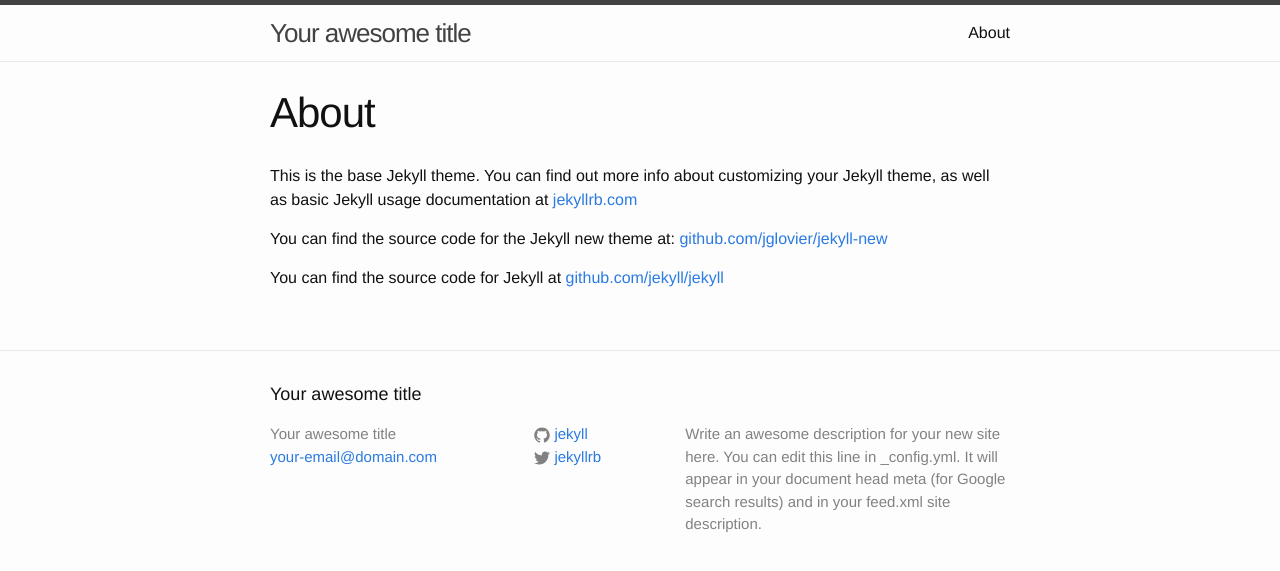
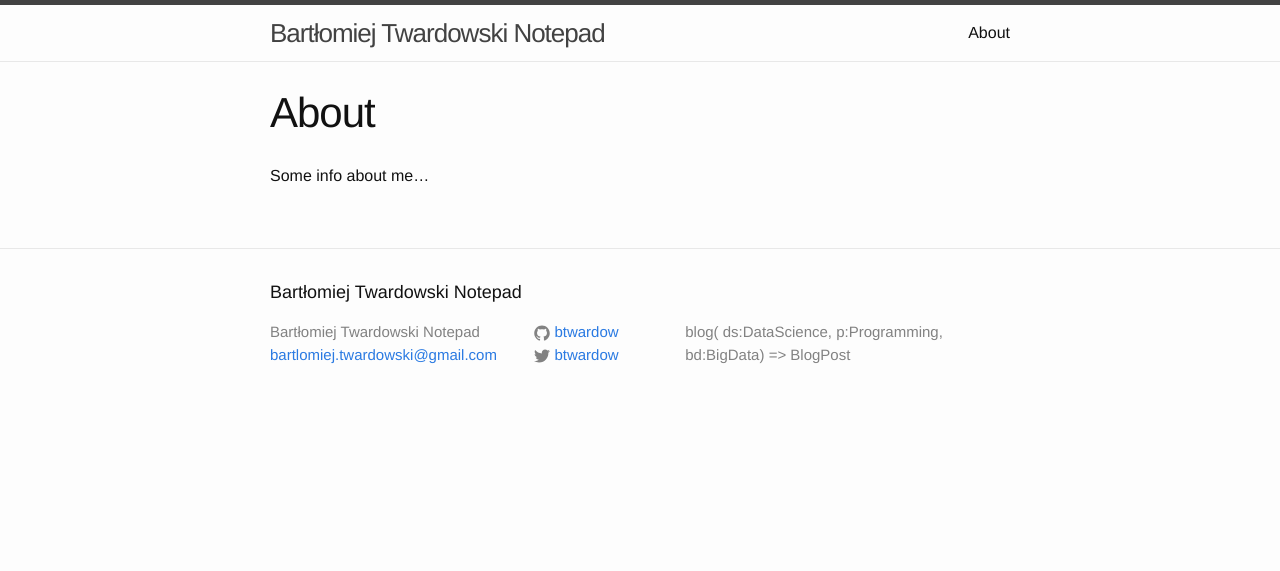
Before and after one commit to btwardow/btwardow.github.io, a Jekyll site: the page built from about.md, in a window 1280 px wide. Shown: the top 571 px of the page. Built offline with Jekyll 4.4.1, drawn with Linux system fonts in a browser that asks for light colours.

```diff
--- a/_config.yml
+++ b/_config.yml
@@ -1,14 +1,12 @@
 # Site settings
-title: Your awesome title
-email: your-email@domain.com
+title: Bartłomiej Twardowski Notepad
+email: bartlomiej.twardowski@gmail.com
 description: > # this means to ignore newlines until "baseurl:"
-  Write an awesome description for your new site here. You can edit this
-  line in _config.yml. It will appear in your document head meta (for
-  Google search results) and in your feed.xml site description.
+
 baseurl: "" # the subpath of your site, e.g. /blog/
-url: "http://yourdomain.com" # the base hostname & protocol for your site
-twitter_username: jekyllrb
-github_username:  jekyll
+url: "http://btwardowsk.github.io" # the base hostname & protocol for your site
+twitter_username: btwardow
+github_username: btwardow
 
 # Build settings
 markdown: kramdown
--- a/_includes/footer.html
+++ b/_includes/footer.html
@@ -46,7 +46,13 @@
       </div>
 
       <div class="footer-col  footer-col-3">
-        <p class="text">{{ site.description }}</p>
+        <p class="text">
+blog(
+  ds:DataScience,
+  p:Programming,
+  bd:BigData)
+     => BlogPost
+        </p>
       </div>
     </div>
 
--- a/about.md
+++ b/about.md
@@ -4,8 +4,4 @@ title: About
 permalink: /about/
 ---
 
-This is the base Jekyll theme. You can find out more info about customizing your Jekyll theme, as well as basic Jekyll usage documentation at [jekyllrb.com](http://jekyllrb.com/)
-
-You can find the source code for the Jekyll new theme at: [github.com/jglovier/jekyll-new](https://github.com/jglovier/jekyll-new)
-
-You can find the source code for Jekyll at [github.com/jekyll/jekyll](https://github.com/jekyll/jekyll)
+Some info about me...
```
Also changed, not shown: _drafts/reco-matrix-factorization.markdown (added, +53 -0 lines), _posts/2014-09-20-welcome-to-jekyll.markdown (deleted, +0 -25 lines).
